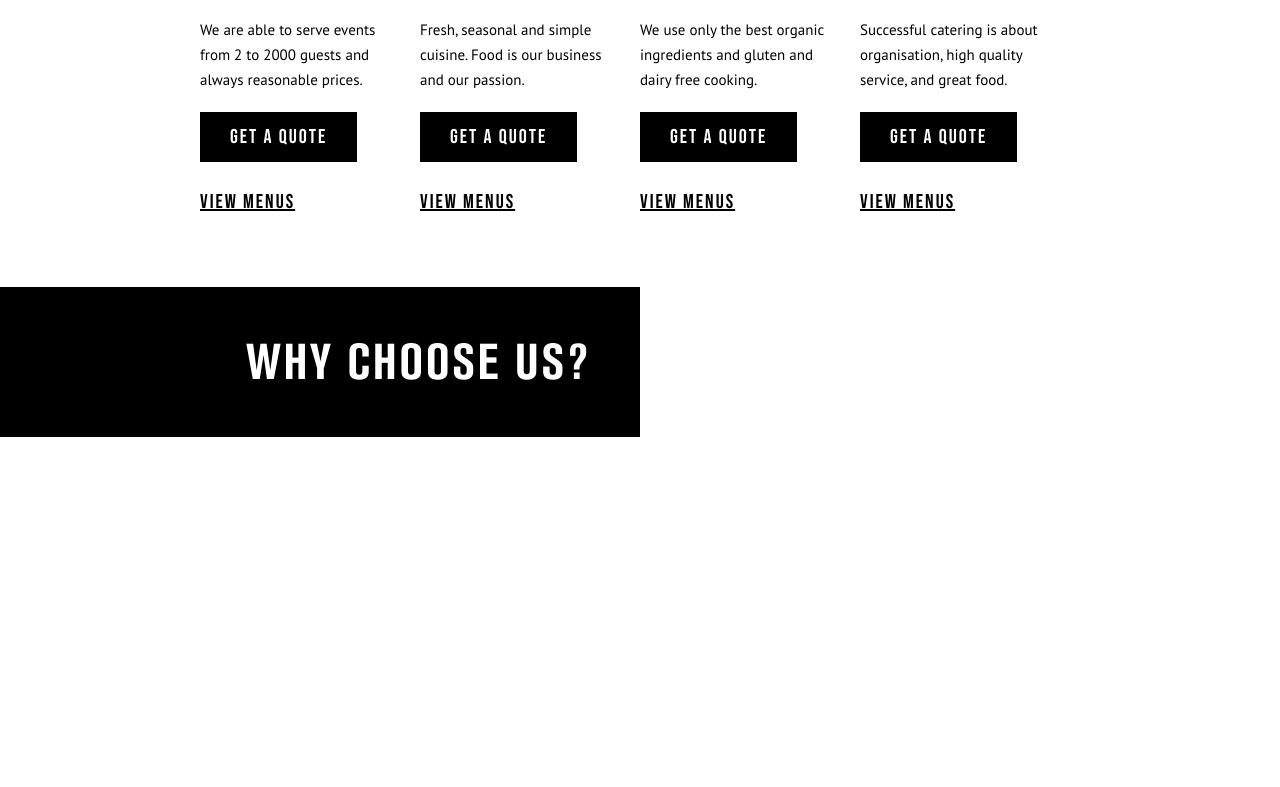
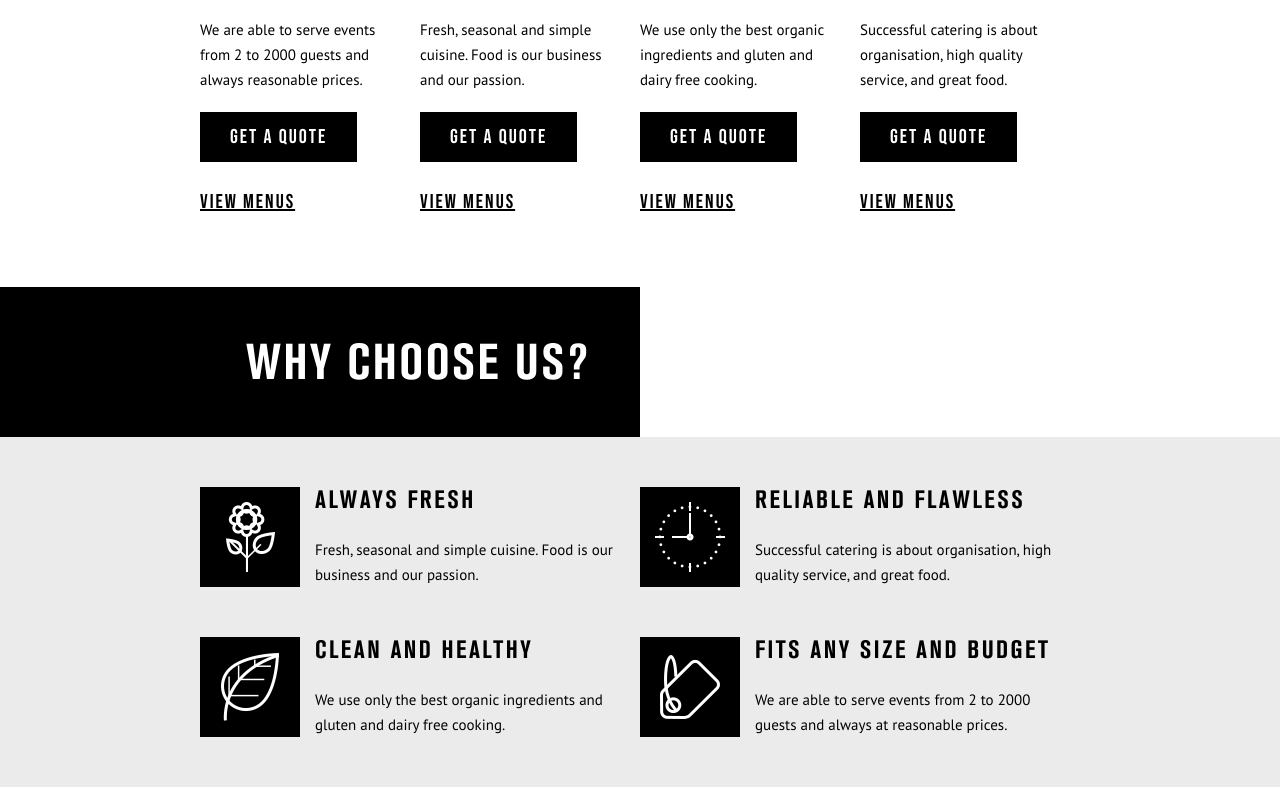
Before and after one commit to VolodymyrSoloviov/PrimeOne, a website: page index.html in a window 1280 px wide. Shown: the part 976-1763 px from the top of the page. Before the commit the page ends 1413 px from the top, so only its background shows below. Drawn offline with Linux system fonts and the light colour scheme; files whose address does not match are found by name.

Commit message:
Done block "products"

```diff
--- /dev/null
+++ b/#source/scss/products.scss
@@ -0,0 +1,51 @@
+.products {
+   background-color: #ebebeb;
+   padding: 25px 0;
+}
+
+.products-list {
+   display: flex;
+   flex-wrap: wrap;
+}
+
+.products-item {
+   display: flex;
+   flex: 0 0 50%;
+   margin: 25px 0;
+}
+
+.products__image {
+   display: flex;
+   align-items: center;
+   justify-content: center;
+   flex: 0 0 100px;
+   height: 100px;
+   background-color: #000;
+
+   img {
+      display: block;
+   }
+}
+
+.products__info {
+   display: flex;
+   flex-direction: column;
+   flex: 1 1 100%;
+   padding: 0 15px;
+}
+
+.products__title {
+   flex: 1 1 auto;
+   font-size: 25px;
+   letter-spacing: 2.5px;
+   font-family: "Conv_akzidenzgroteskbq";
+   color: rgb(0, 0, 0);
+   text-transform: uppercase;
+}
+
+.products__text {
+   font-size: 15px;
+
+   color: rgb(0, 0, 0);
+   line-height: 1.667;
+}
--- a/#source/scss/style.scss
+++ b/#source/scss/style.scss
@@ -21,6 +21,7 @@
 @import "private.scss";
 @import "menu.scss";
 @import "why.scss";
+@import "products.scss";
 
 .ibg {
    background-position: center;
--- a/index.html
+++ b/index.html
@@ -158,6 +158,54 @@
 			</div>
 		</div>
 	</div> <!-- end why -->
+	<div class="products">
+		<div class="container">
+			<ul class="products-list">
+				<li class="products-item">
+					<div class="products__image">
+						<img src="img/products/flower.png" alt="">
+					</div>
+					<div class="products__info">
+						<div class="products__title">Always fresh</div>
+						<p class="products__text">Fresh, seasonal and simple cuisine. Food is our business and our passion.
+						</p>
+					</div>
+				</li>
+				<li class="products-item">
+					<div class="products__image">
+						<img src="img/products/time.png" alt="">
+					</div>
+					<div class="products__info">
+						<div class="products__title">Reliable AND Flawless</div>
+						<p class="products__text">Successful catering is about organisation, high quality service, and great
+							food.
+						</p>
+					</div>
+				</li>
+				<li class="products-item">
+					<div class="products__image">
+						<img src="img/products/leaf.png" alt="">
+					</div>
+					<div class="products__info">
+						<div class="products__title">Clean and Healthy</div>
+						<p class="products__text">We use only the best organic ingredients and gluten and dairy free cooking.
+						</p>
+					</div>
+				</li>
+				<li class="products-item">
+					<div class="products__image">
+						<img src="img/products/label.png" alt="">
+					</div>
+					<div class="products__info">
+						<div class="products__title">fits any size and budget</div>
+						<p class="products__text">We are able to serve events from 2 to 2000 guests and always at reasonable
+							prices.
+						</p>
+					</div>
+				</li>
+			</ul>
+		</div> <!-- end container -->
+	</div> <!-- end products -->
 </div> <!-- end wrapper -->
 
 <body>
```
Also changed, not shown: css/style.css, img/products/1.svg (added), img/products/flower.png (added), img/products/label.png (added), img/products/leaf.png (added), img/products/time.png (added).
